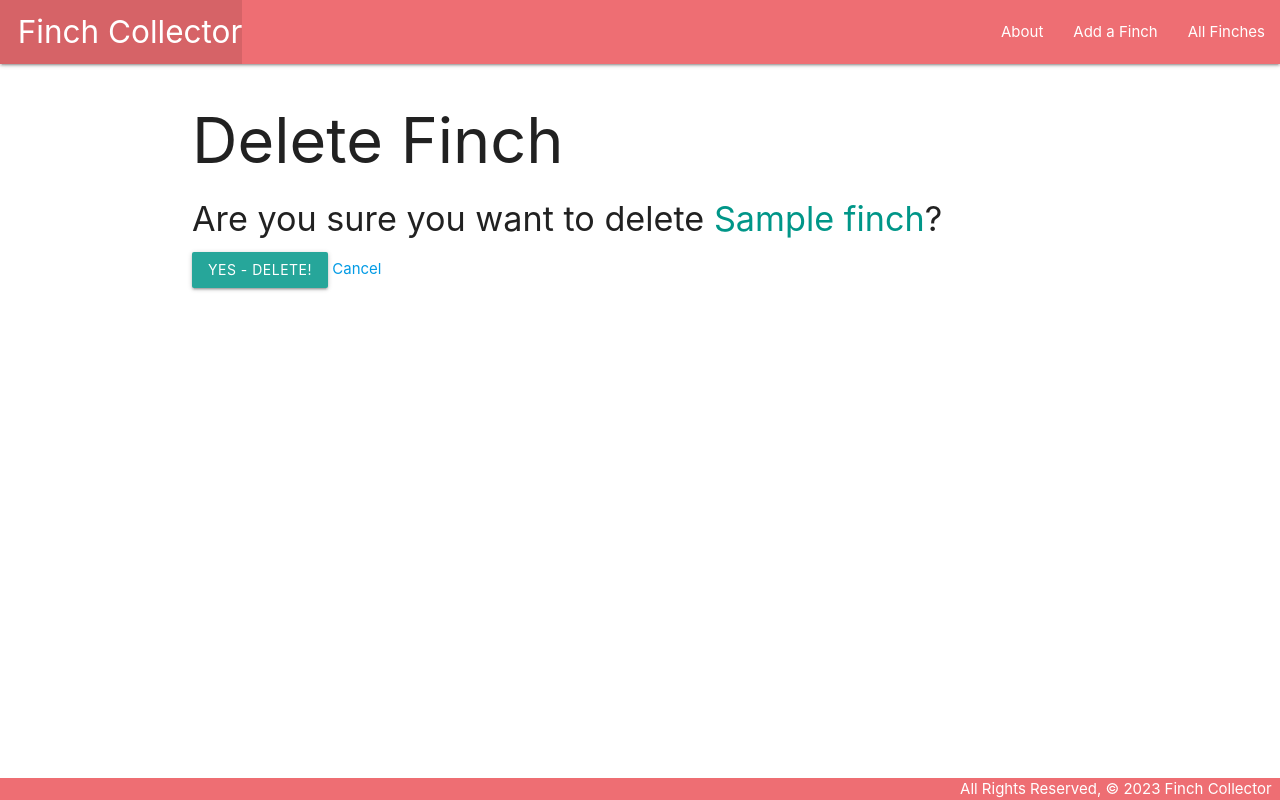
After one commit to johntrinhvu/FinchCollector, a Django app: page /finches/1/delete/ in a window 1280 px wide. The commit adds this page. Run offline with Django 4.2, Linux system fonts and the light colour scheme; tables that the repository leaves empty hold one stand-in row (values such as "Sample post").

Commit message:
finish step 3

```diff
--- a/main_app/models.py
+++ b/main_app/models.py
@@ -1,4 +1,5 @@
 from django.db import models
+from django.urls import reverse
 
 # Create your models here.
 class Finch(models.Model):
@@ -9,3 +10,6 @@ class Finch(models.Model):
 
     def __str__(self):
         return f'{self.name}, with id of {self.id}'
+
+    def get_absolute_url(self):
+        return reverse('detail', kwargs={'finch_id': self.id})
--- a/main_app/templates/base.html
+++ b/main_app/templates/base.html
@@ -19,6 +19,7 @@
         </ul>
         <ul class="right">
           <li><a href="{% url 'about' %}">About</a></li>
+          <li><a href="{% url 'finches_create' %}">Add a Finch</a></li>
           <li><a href="{% url 'index' %}">All Finches</a></li>
         </ul>
       </div>
--- a/main_app/templates/finches/detail.html
+++ b/main_app/templates/finches/detail.html
@@ -14,5 +14,9 @@
       <p>Age: Fledgling</p>
     {% endif %}
   </div>
+  <div class="card-action">
+    <a href="{% url 'finches_update' finch.id %}">Edit</a>
+    <a href="{% url 'finches_delete' finch.id %}">Delete</a>
+  </div>
 </div>
 {% endblock %}
--- /dev/null
+++ b/main_app/templates/main_app/finch_confirm_delete.html
@@ -0,0 +1,13 @@
+{% extends 'base.html' %}
+
+{% block content %}
+  <h1>Delete Finch</h1>
+
+  <h4>Are you sure you want to delete <span class="teal-text">{{ object.name }}</span>?</h4>
+
+  <form action="" method="POST">
+    {% csrf_token %}
+    <input type="submit" value="Yes - Delete!" class="btn">
+    <a href="{% url 'detail' finch.id %}">Cancel</a>
+  </form>
+{% endblock %}
--- a/main_app/urls.py
+++ b/main_app/urls.py
@@ -6,5 +6,8 @@ urlpatterns = [
     path('about/', views.about, name='about'),
     path('finches/', views.finches_index, name='index'),
     path('finches/<int:finch_id>/', views.finches_detail, name='detail'),
+    path('finches/create/', views.FinchCreate.as_view(), name='finches_create'),
+    path('finches/<int:pk>/update/', views.FinchUpdate.as_view(), name='finches_update'),
+    path('finches/<int:pk>/delete/', views.FinchDelete.as_view(), name='finches_delete'),
 
 ]
--- a/main_app/views.py
+++ b/main_app/views.py
@@ -1,4 +1,5 @@
 from django.shortcuts import render
+from django.views.generic.edit import CreateView, UpdateView, DeleteView
 # import finch model
 from .models import Finch
 
@@ -16,3 +17,15 @@ def finches_index(request):
 def finches_detail(request, finch_id):
     finch = Finch.objects.get(id=finch_id)
     return render(request, 'finches/detail.html', { 'finch': finch })
+
+class FinchCreate(CreateView):
+    model = Finch
+    fields = '__all__'
+
+class FinchUpdate(UpdateView):
+    model = Finch
+    fields = ['breed', 'description', 'age']
+
+class FinchDelete(DeleteView):
+    model = Finch
+    success_url = '/finches'
```
Also changed, not shown: main_app/templates/main_app/finch_form.html (added, +23 -0 lines).
